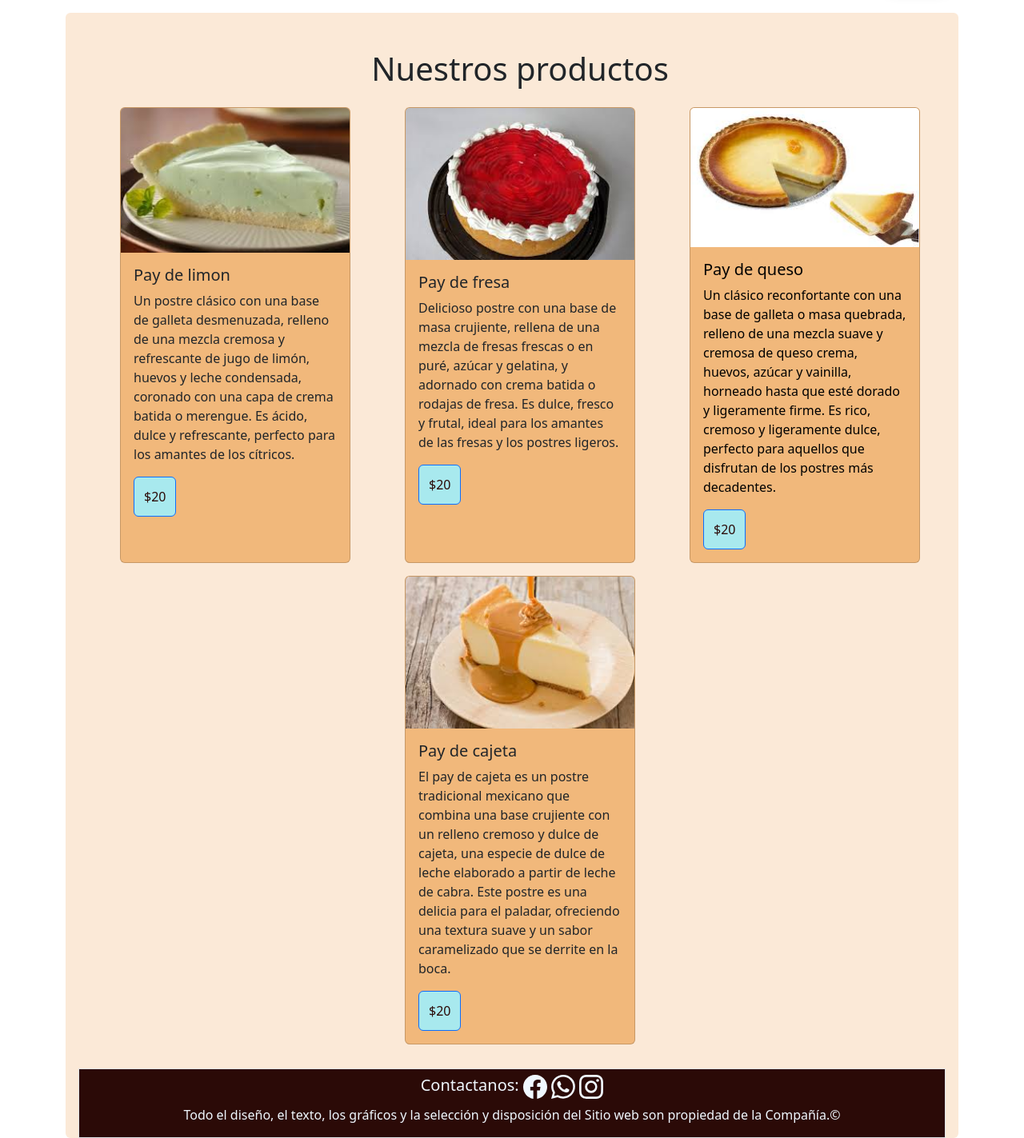
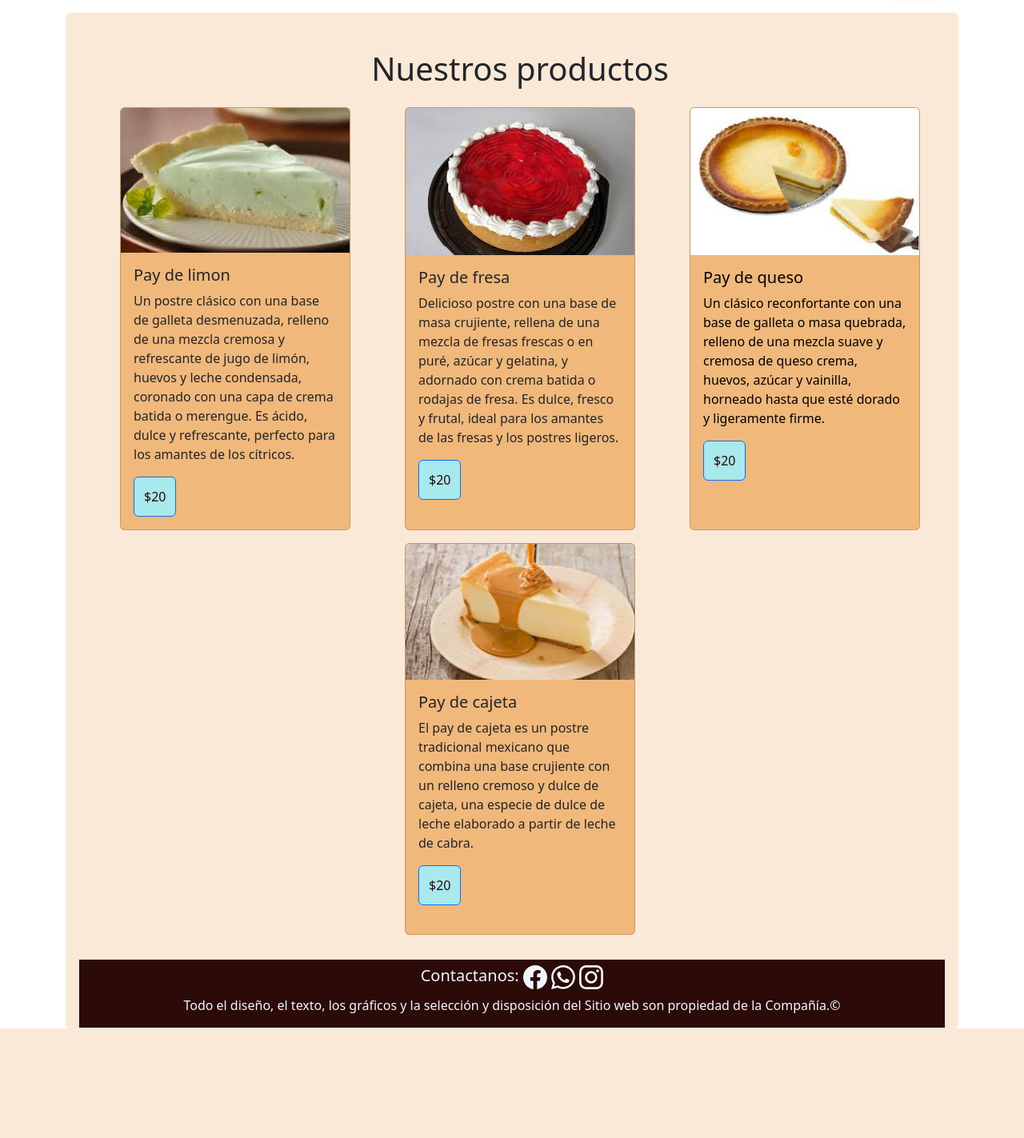
Before and after one commit to UlisesRS1/PayKawaii, a PHP site: page /php/Productos.php in a window 1280 px wide. Shown: the part 86-1509 px from the top of the page at 80% size. After the commit the page ends 1372 px from the top, so only its background shows below. Run offline with PHP 8.4, Linux system fonts and the light colour scheme.

Commit message:
productos
ya arregle las cartas de la pagina productos

```diff
--- a/php/Productos.php
+++ b/php/Productos.php
@@ -68,7 +68,7 @@
             <h1 id="Cards" class="text-center">Nuestros productos</h1>
             <div class="row">
                 <div class="col-12 col-sm-6 col-md-12 col-lg-3 col-xl-3 col-xxl-12 card container justify-content-between align-content-center p-0  text-Black " style="width: 18rem;">
-                    <img src="../img/pay limon.jpeg" class="card-img-top" alt="pays">
+                    <img src="../img/pay limon.jpeg" class="card-img-top" height="35%" alt="pays">
                     <div class="card-body">
                       <h5 class="card-title">Pay de limon</h5>
                       <p class="card-text">Un postre clásico con una base de galleta desmenuzada, relleno de una mezcla cremosa y refrescante de jugo de limón, huevos y leche condensada, coronado con una capa de crema batida o merengue. Es ácido, dulce y refrescante, perfecto para los amantes de los cítricos.</p>
@@ -81,7 +81,7 @@
             </div>
 
             <div class="col-12 col-sm-6 col-md-12  col-lg-3 col-xl-3 col-xxl-12 card container justify-content-between p-0  text-Black" style="width: 18rem;">
-                <img src="../img/pie fresa.jpeg" class="card-img-top" alt="pays">
+                <img src="../img/pie fresa.jpeg" class="card-img-top" height="35%" alt="pays">
                 <div class="card-body">
                   <h5 class="card-title">Pay de fresa</h5>
                   <p class="card-text">Delicioso postre con una base de masa crujiente, rellena de una mezcla de fresas frescas o en puré, azúcar y gelatina, y adornado con crema batida o rodajas de fresa. Es dulce, fresco y frutal, ideal para los amantes de las fresas y los postres ligeros.</p>
@@ -94,11 +94,11 @@
                 </div>
             </div>
 
-            <div class="col-12 col-sm-6 col-md-12  col-lg-3 col-xl-3 col-xxl-12 card container justify-content-between p-0  text-black" style="width: 18rem;">
-                <img src="../img/pay queso.jpeg" class="card-img-top" alt="pays">
+            <div class="col-12 col-sm-6 col-md-12  col-lg-3 col-xl-3 col-xxl-12 card container justify-content-between  align-content-center p-0  text-black" style="width: 18rem;">
+                <img src="../img/pay queso.jpeg" class="card-img-top" height="35%" alt="pays">
                 <div class="card-body">
                   <h5 class="card-title">Pay de queso</h5>
-                  <p class="card-text"> Un clásico reconfortante con una base de galleta o masa quebrada, relleno de una mezcla suave y cremosa de queso crema, huevos, azúcar y vainilla, horneado hasta que esté dorado y ligeramente firme. Es rico, cremoso y ligeramente dulce, perfecto para aquellos que disfrutan de los postres más decadentes.</p>
+                  <p class="card-text"> Un clásico reconfortante con una base de galleta o masa quebrada, relleno de una mezcla suave y cremosa de queso crema, huevos, azúcar y vainilla, horneado hasta que esté dorado y ligeramente firme. </p>
                   <button type="button" class="btn btn1 btn-primary" data-bs-toggle="modal" data-bs-target="#exampleModal">
                     <div class="product-price">$20</div>
                   </button>
@@ -109,10 +109,10 @@
             </div>
 
             <div class="col-12 col-sm-6 col-md-12  col-lg-3 col-xl-3 col-xxl-12 card container justify-content-between p-0  text-Black" style="width: 18rem;">
-                <img src="../img/pay cajeta.jpeg" class="card-img-top" alt="pays">
+                <img src="../img/pay cajeta.jpeg" class="card-img-top" height="35%" alt="pays">
                 <div class="card-body">
                   <h5 class="card-title">Pay de cajeta</h5>
-                  <p class="card-text">El pay de cajeta es un postre tradicional mexicano que combina una base crujiente con un relleno cremoso y dulce de cajeta, una especie de dulce de leche elaborado a partir de leche de cabra. Este postre es una delicia para el paladar, ofreciendo una textura suave y un sabor caramelizado que se derrite en la boca.</p>
+                  <p class="card-text">El pay de cajeta es un postre tradicional mexicano que combina una base crujiente con un relleno cremoso y dulce de cajeta, una especie de dulce de leche elaborado a partir de leche de cabra. </p>
                   <button type="button" class="btn btn1 btn-primary" data-bs-toggle="modal" data-bs-target="#exampleModal">
                     <div class="product-price">$20</div>
                   </button>
```
